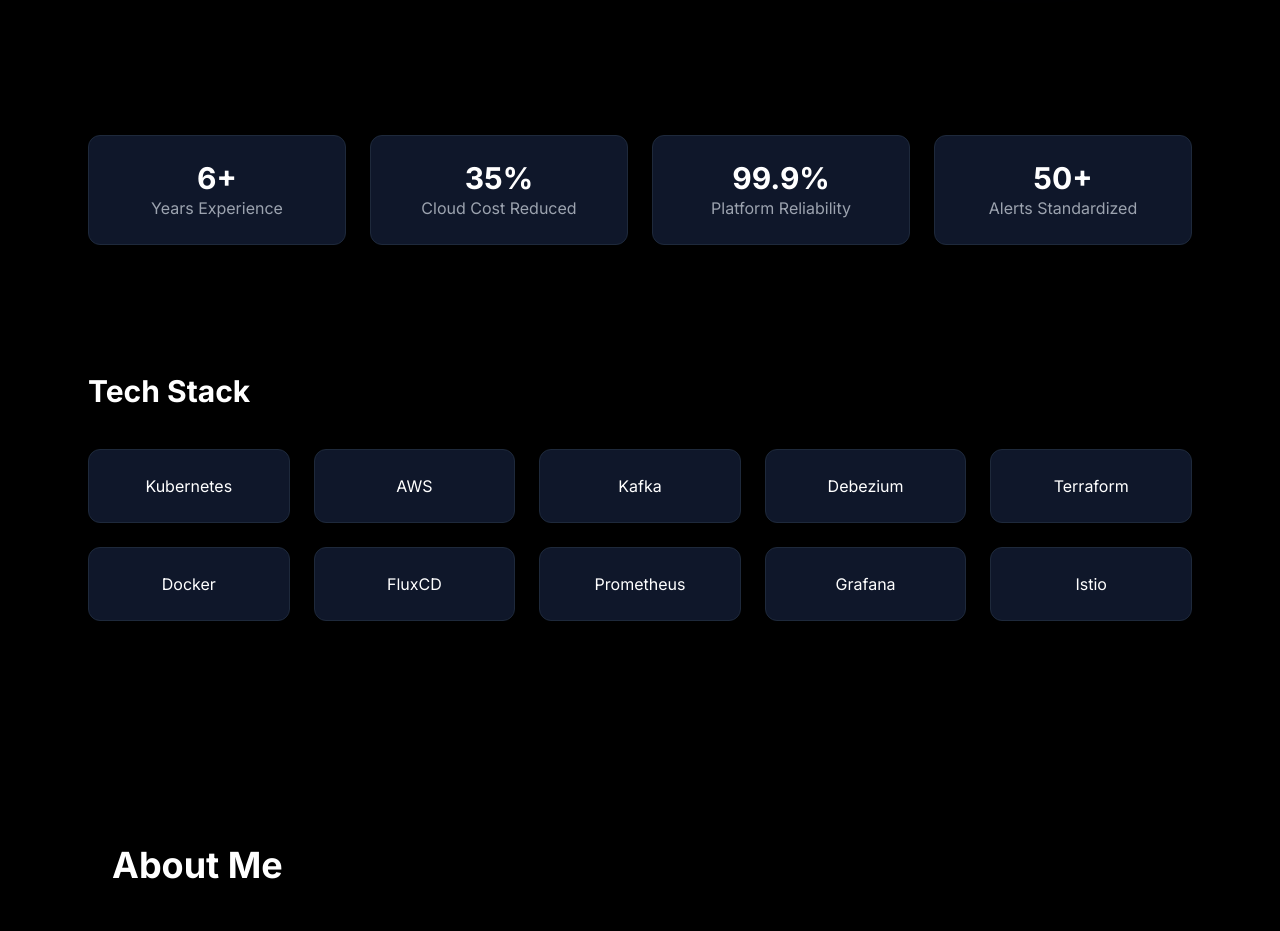
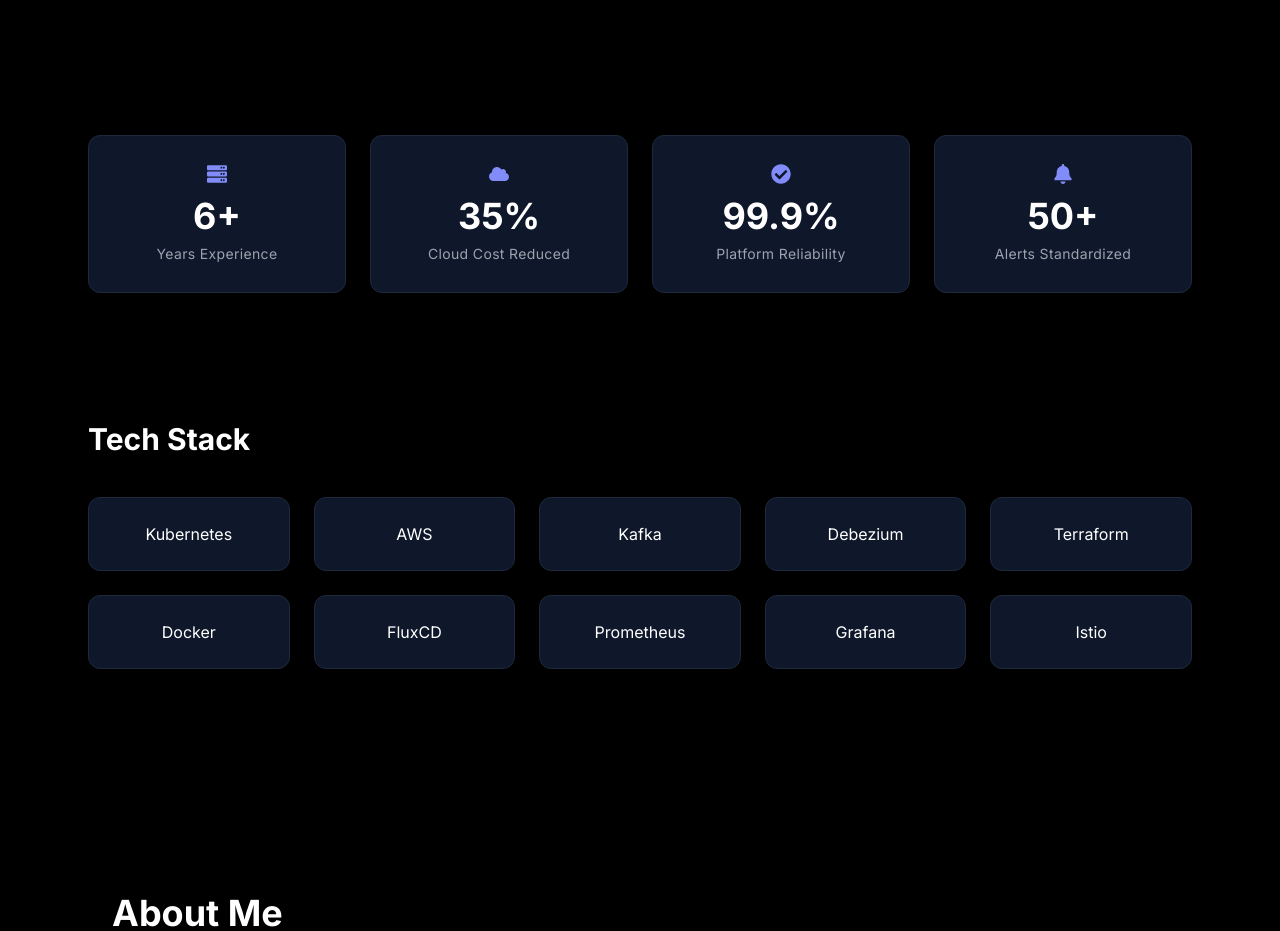
Before and after one commit to nishant-kamal/nishant-portfolio, a Next.js app: page / in a window 1280 px wide. Shown: the part 860-1791 px from the top of the page. Built offline with nearby package versions, Linux system fonts and the light colour scheme.

Commit message:
Update Stats.js

```diff
--- a/components/Stats.js
+++ b/components/Stats.js
@@ -1,23 +1,68 @@
+"use client"
+
+import { useEffect, useState } from "react"
+import { FaServer, FaCloud, FaCheckCircle, FaBell } from "react-icons/fa"
+
 export default function Stats() {
 
   const stats = [
-    { value: "6+", label: "Years Experience" },
-    { value: "35%", label: "Cloud Cost Reduced" },
-    { value: "99.9%", label: "Platform Reliability" },
-    { value: "50+", label: "Alerts Standardized" }
+    { value: 6, suffix: "+", label: "Years Experience", icon: <FaServer /> },
+    { value: 35, suffix: "%", label: "Cloud Cost Reduced", icon: <FaCloud /> },
+    { value: 99.9, suffix: "%", label: "Platform Reliability", icon: <FaCheckCircle /> },
+    { value: 50, suffix: "+", label: "Alerts Standardized", icon: <FaBell /> }
   ]
+
+  const [counts, setCounts] = useState(stats.map(() => 0))
+
+  useEffect(() => {
+
+    const interval = setInterval(() => {
+
+      setCounts((prev) =>
+        prev.map((count, i) =>
+          count < stats[i].value
+            ? Number((count + stats[i].value / 40).toFixed(1))
+            : stats[i].value
+        )
+      )
+
+    }, 40)
+
+    return () => clearInterval(interval)
+
+  }, [])
 
   return (
     <section className="grid grid-cols-2 md:grid-cols-4 gap-6 mt-20">
 
-      {stats.map((stat) => (
+      {stats.map((stat, i) => (
+
         <div
           key={stat.label}
-          className="bg-slate-900 p-6 rounded-xl text-center border border-slate-800"
+          className="group relative bg-slate-900 border border-slate-800 rounded-xl p-7 text-center transition hover:border-indigo-500 hover:-translate-y-1 hover:shadow-xl"
         >
-          <h2 className="text-3xl font-bold">{stat.value}</h2>
-          <p className="text-gray-400">{stat.label}</p>
+
+          {/* glow */}
+          <div className="absolute inset-0 opacity-0 group-hover:opacity-100 transition bg-indigo-500/10 rounded-xl"></div>
+
+          <div className="relative">
+
+            <div className="text-indigo-400 text-xl mb-3 flex justify-center">
+              {stat.icon}
+            </div>
+
+            <h2 className="text-3xl md:text-4xl font-bold text-white">
+              {counts[i]}{stat.suffix}
+            </h2>
+
+            <p className="text-gray-400 text-sm mt-2 tracking-wide">
+              {stat.label}
+            </p>
+
+          </div>
+
         </div>
+
       ))}
 
     </section>
```
